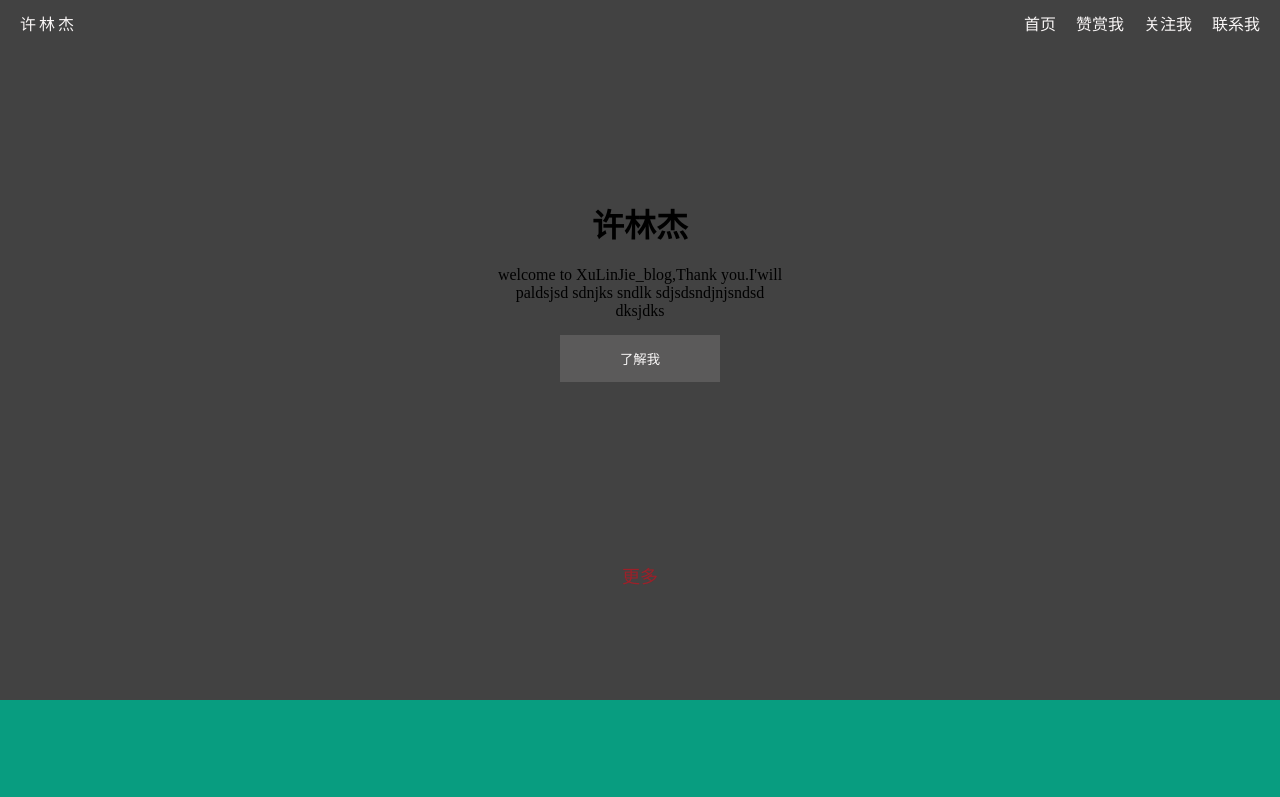
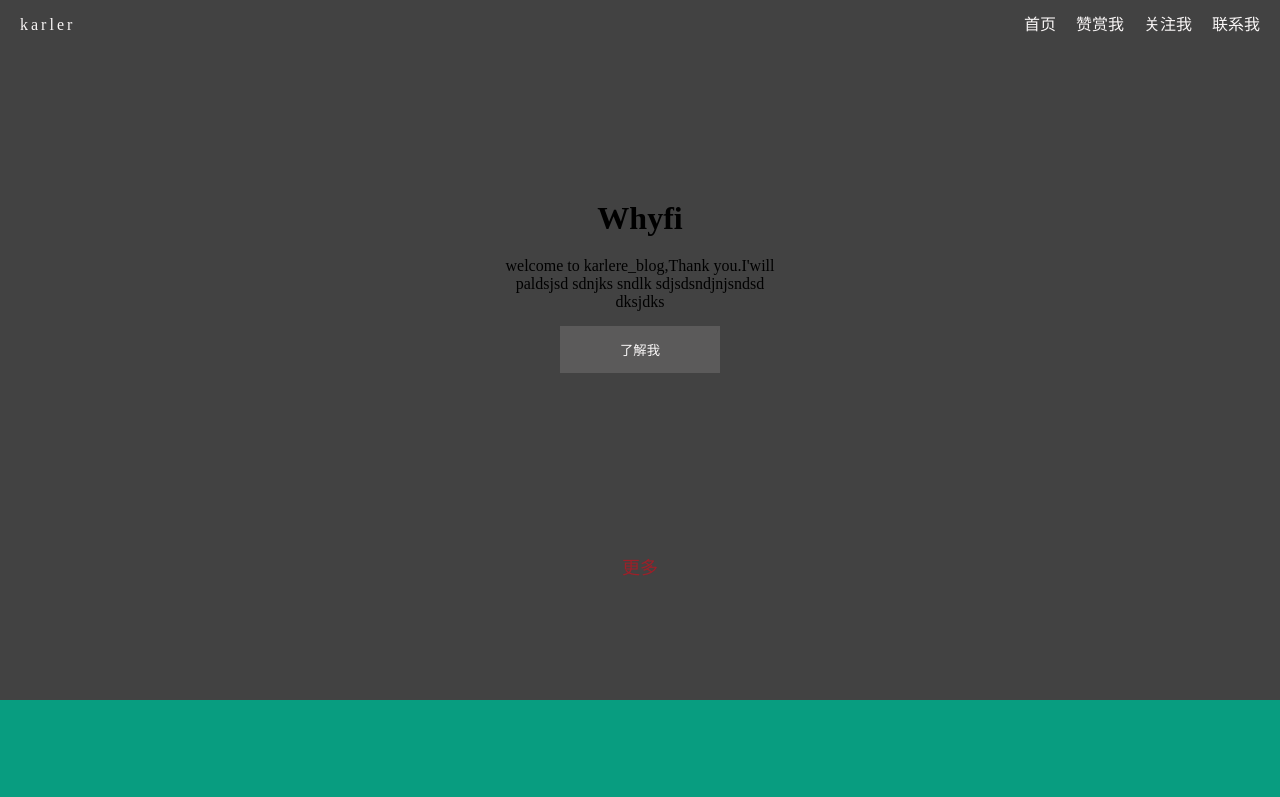
Before and after one commit to dvlp-org/karler_blog, a plain HTML site: page index.html in a window 1280 px wide. Shown: the top 797 px of the page. Drawn offline with Linux system fonts and the light colour scheme.

Commit message:
修改我的艺术名

```diff
--- a/index.html
+++ b/index.html
@@ -2,7 +2,7 @@
 <html lang="en">
 <head>
     <meta charset="UTF-8">
-    <title>XuLinJie_blog</title>
+    <title>karler_blog</title>
     <link href="扁平化个人blog.css" type="text/css" rel="stylesheet">
 </head>
 <body>
@@ -10,7 +10,7 @@
 <header>
 <nav>
     <ul>
-        <li class="logo1"><a href="#">许林杰</a></li>
+        <li class="logo1"><a href="#">karler</a></li>
         <li><a href="#">联系我</a></li>
         <li><a href="#">关注我</a></li>
         <li><a href="#">赞赏我</a></li>
@@ -19,8 +19,8 @@
 </nav><!--设置导航栏-->
 <div id="banner">
     <div class="center1">
-        <h1>许林杰</h1>
-        <p>welcome to XuLinJie_blog,Thank you.I'will paldsjsd sdnjks sndlk sdjsdsndjnjsndsd  dksjdks</p>
+        <h1>Whyfi</h1>
+        <p>welcome to karlere_blog,Thank you.I'will paldsjsd sdnjks sndlk sdjsdsndjnjsndsd  dksjdks</p>
         <button>了解我</button>
         <div class="more">
             <a href="#center">更多</a>
@@ -107,7 +107,7 @@
             <li><img src="付款.png"></li>
         </ul>
         <div class="last">
-            <span>&copy 许林杰-2017</span>
+            <span>&copy karler-2018</span>
         </div>
 </footer><!--页脚-->
 </div>
```
